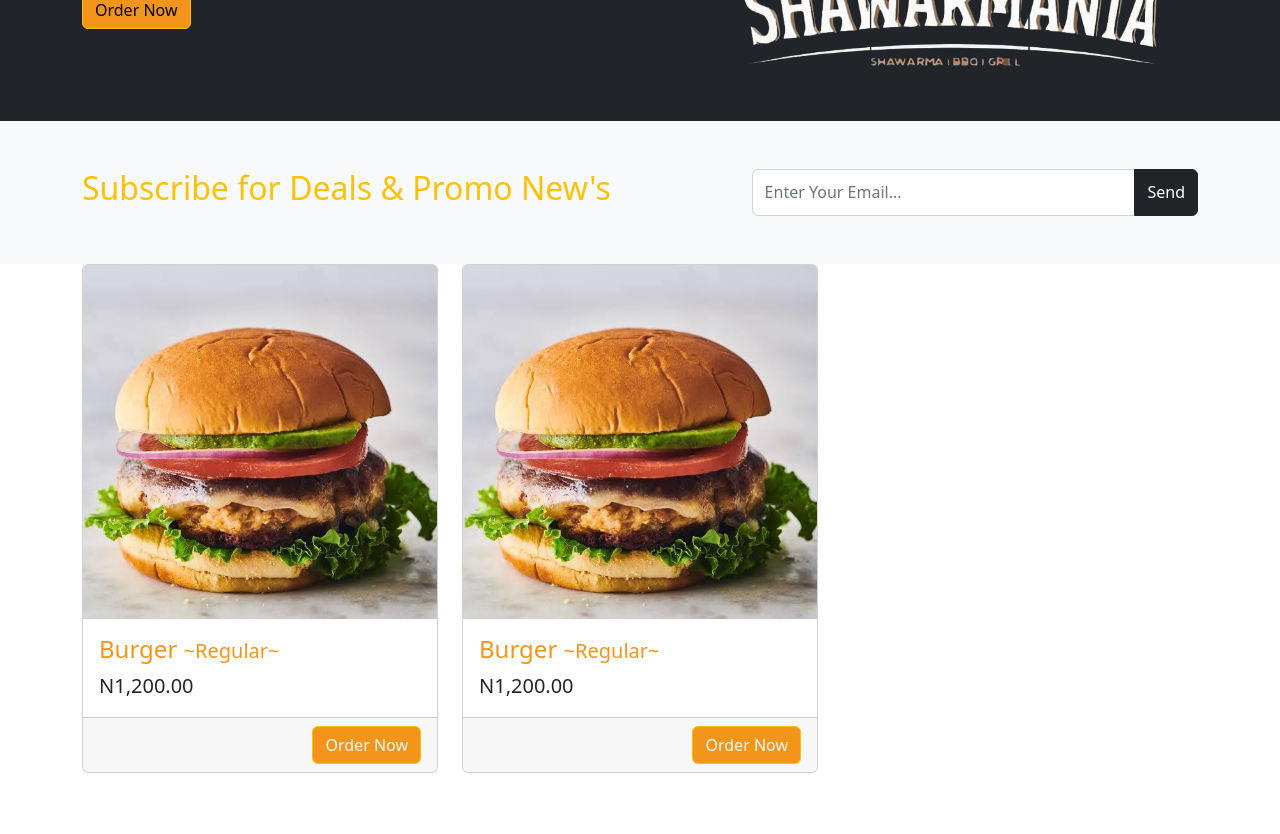
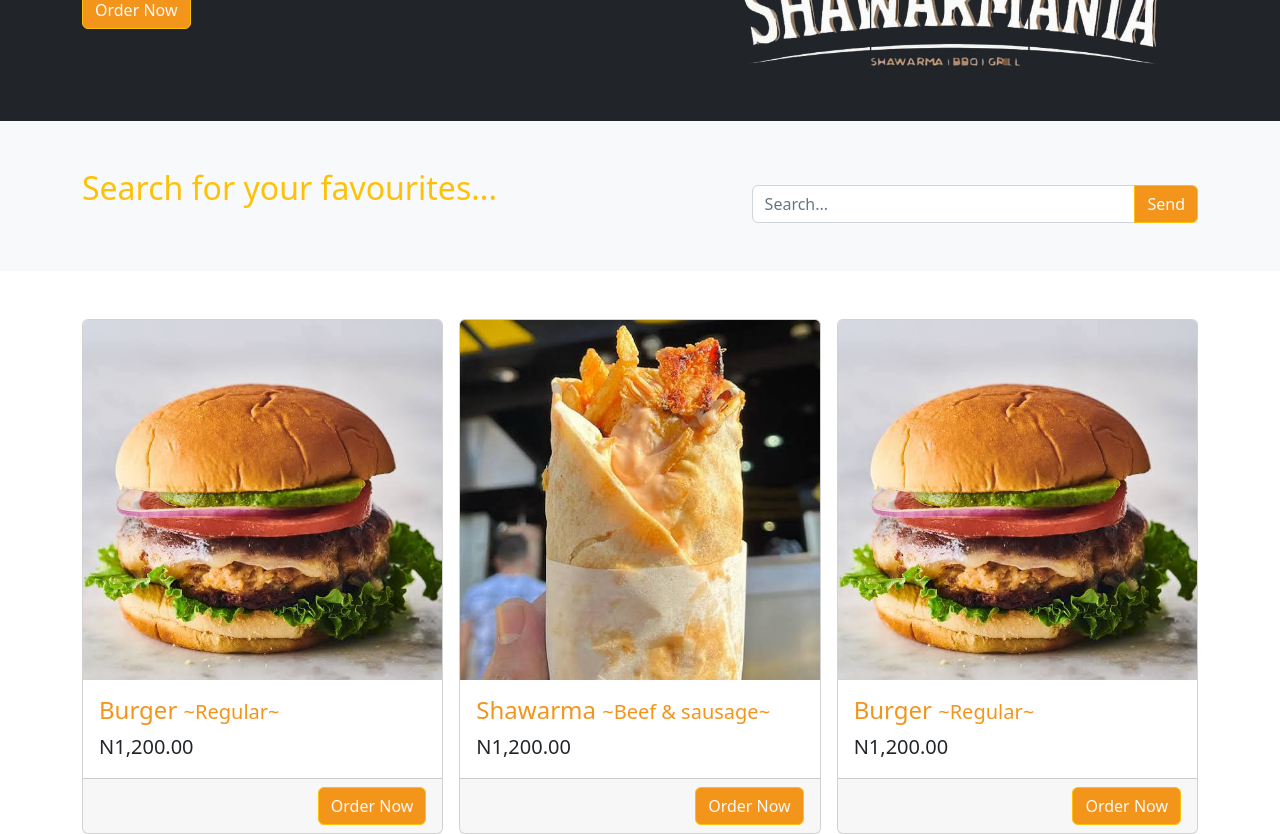
Before and after one commit to Officialibn1/Shawarmania, a React (Create React App) app: page / in a window 1280 px wide. Shown: the part 340-1174 px from the top of the page. Before the commit the page ends 1113 px from the top, so only its background shows below. Built offline with nearby package versions, Linux system fonts and the light colour scheme.

Commit message:
ShawarmaList, Nav, Header component modified and Subscribe component renamed as search component and also modified

```diff
--- a/src/App.js
+++ b/src/App.js
@@ -2,14 +2,14 @@ import 'bootstrap/dist/css/bootstrap.min.css';
 import Header from './Components/Header';
 import Nav from './Components/Nav';
 import ShawarmaList from './Components/ShawarmaList';
-import Subscribe from './Components/Subscribe';
+import Search from './Components/Search';
 
 function App() {
   return (
       <div>
         <Nav />
         <Header />
-        <Subscribe />
+        <Search />
         <ShawarmaList />
       </div>
   );
--- a/src/Components/Header.jsx
+++ b/src/Components/Header.jsx
@@ -10,7 +10,7 @@ const Header = () => {
                         <p className="lead">
                             We offer you the best and delicious meals you can get in town, all your favourite chups, snacks, pizza's, KFC standard prepared chicken and much more...
                         </p>
-                        <button className="btn btn-md bg-theme btn-warning">
+                        <button className="btn btn-md bg-theme btn-warning text-light">
                             Order Now
                         </button>
                     </div>
--- a/src/Components/Nav.jsx
+++ b/src/Components/Nav.jsx
@@ -19,7 +19,8 @@ const Nav = () => {
                 <div id='navMenu' className="collapse navbar-collapse text-sm-center">
                     <ul className="navbar-nav ms-auto">
                         <li className="nav-item active"><a className='nav-link' href="#home">Home</a></li>
-                        <li className="nav-item"><a className='nav-link' href="#subscribe">Services</a></li>
+                        <li className="nav-item"><a className='nav-link' href="#search">Search</a></li>
+                        <li className="nav-item"><a className='nav-link' href="#services">Services</a></li>
                         <li className="nav-item"><a className='nav-link' href="#order">Order</a></li>
                     </ul>
                 </div>
--- /dev/null
+++ b/src/Components/Search.jsx
@@ -0,0 +1,17 @@
+import React from 'react';
+
+const Search = () => {
+    return (
+        <section className="bg-light p-lg-5 p-3 mb-5" id='search'>
+            <div className="container d-lg-flex justify-content-between">
+                <h2 className='text-warning fw-light'>Search for your favourites...</h2>
+                <div className="input-group inputGroup mt-3">
+                    <input type="search" className="form-control" placeholder='Search...' />
+                    <button className="btn btn-warning text-light">Send</button>
+                </div>
+            </div>
+        </section>
+    );
+}
+
+export default Search;
--- a/src/Components/ShawarmaList.jsx
+++ b/src/Components/ShawarmaList.jsx
@@ -2,13 +2,25 @@ import React from 'react';
 
 const ShawarmaList = () => {
     return (
-        <div className='container'>
-        <div class="row row-cols-1 row-cols-md-2 row-cols-lg-3 g-4">
+        <div className='container' id='services'>
+        <div class="row row-cols-1 row-cols-md-2 row-cols-lg-3 g-3">
         <div class="col">
           <div class="card">
             <img src="./images/burger6.jpeg" class="card-img-top bg-light" alt="..." />
             <div class="card-body">
               <h4 class="card-title Text">Burger <span className='lead'> ~Regular~</span></h4>
+              <p class="card-text lead">N1,200.00</p>
+            </div>
+            <div className="card-footer text-end">
+              <a href="/" className='Text btn btn-warning text-light'>Order Now</a>
+            </div>
+          </div>
+        </div>
+        <div class="col">
+          <div class="card">
+            <img src="./images/shawarma.jpeg" class="card-img-top bg-light" alt="..." />
+            <div class="card-body">
+              <h4 class="card-title Text">Shawarma <span className='lead'> ~Beef & sausage~</span></h4>
               <p class="card-text lead">N1,200.00</p>
             </div>
             <div className="card-footer text-end">
--- a/src/Components/Subscribe.jsx
+++ /dev/null
@@ -1,17 +0,0 @@
-import React from 'react';
-
-const Subscribe = () => {
-    return (
-        <section className="bg-light p-5" id='subscribe'>
-            <div className="container d-lg-flex justify-content-between">
-                <h2 className='text-warning fw-light'>Subscribe for Deals & Promo New's</h2>
-                <div className="input-group inputGroup">
-                    <input type="email" className="form-control" placeholder='Enter Your Email...' />
-                    <button className="btn btn-dark">Send</button>
-                </div>
-            </div>
-        </section>
-    );
-}
-
-export default Subscribe;
```
Also changed, not shown: public/images/shawarma.jpeg (added).
